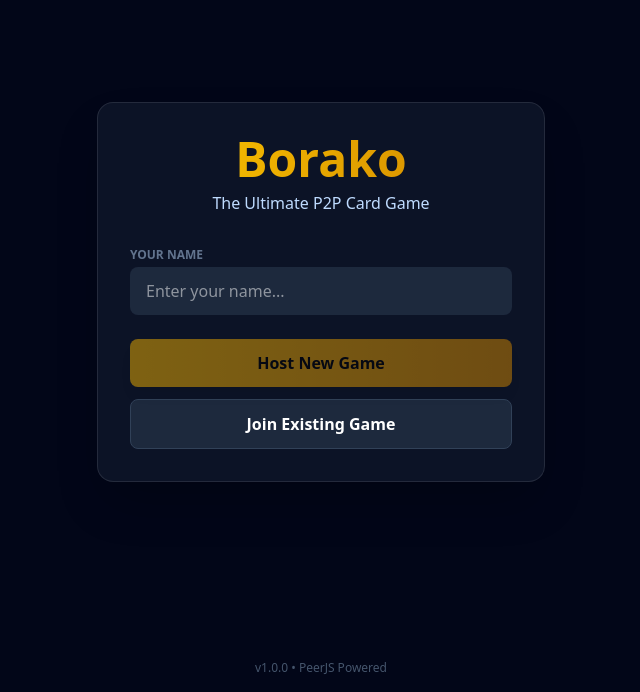
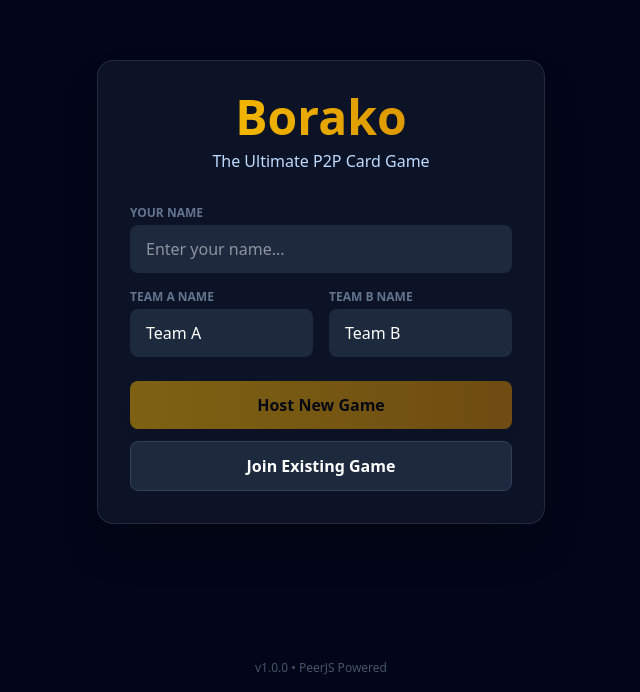
Before and after one commit to AmmarAlasad/borako, a React (Vite) app in the folder borako-app/: page / in a window 1280 px wide. Shown: the part 108-800 px from the top of the page, without its empty margins (319-959 px from the left). Built offline with nearby package versions, Linux system fonts and the light colour scheme.

Commit message:
teams names

```diff
--- a/borako-app/src/components/game/GameBoard.tsx
+++ b/borako-app/src/components/game/GameBoard.tsx
@@ -11,6 +11,8 @@ export function GameBoard() {
     const [selectedMeldId, setSelectedMeldId] = useState<string | null>(null);
 
     const [playerName, setPlayerName] = useState('');
+    const [teamAName, setTeamAName] = useState('Team A'); // New State
+    const [teamBName, setTeamBName] = useState('Team B'); // New State
     const [joinHostId, setJoinHostId] = useState('');
     const [view, setView] = useState<'WELCOME' | 'JOIN'>('WELCOME');
     const [isLoading, setIsLoading] = useState(false);
@@ -25,7 +27,7 @@ export function GameBoard() {
     const handleHost = async () => {
         setIsLoading(true);
         try {
-            await actions.initGame(playerName);
+            await actions.initGame(playerName, { A: teamAName, B: teamBName });
         } catch (e) {
             console.error(e);
             setIsLoading(false);
@@ -57,11 +59,11 @@ export function GameBoard() {
                     </h1>
                     <div className="flex justify-center gap-12 text-2xl font-mono mb-8">
                         <div className="flex flex-col items-center">
-                            <span className="text-blue-400 font-bold">Team A</span>
+                            <span className="text-blue-400 font-bold">{state.teams.A.name || 'Team A'}</span>
                             <span className="text-4xl">{teamAScore}</span>
                         </div>
                         <div className="flex flex-col items-center">
-                            <span className="text-red-400 font-bold">Team B</span>
+                            <span className="text-red-400 font-bold">{state.teams.B.name || 'Team B'}</span>
                             <span className="text-4xl">{teamBScore}</span>
                         </div>
                     </div>
@@ -95,7 +97,7 @@ export function GameBoard() {
                     <div className="grid grid-cols-2 gap-8 mb-8">
                         {/* Team A Stats */}
                         <div className="bg-slate-800/50 p-6 rounded-xl border border-blue-500/20">
-                            <h3 className="text-xl font-bold text-blue-400 mb-4 border-b border-blue-500/20 pb-2">TEAM A</h3>
+                            <h3 className="text-xl font-bold text-blue-400 mb-4 border-b border-blue-500/20 pb-2">{state.teams.A.name || 'TEAM A'}</h3>
                             <div className="flex justify-between items-end mb-2">
                                 <span className="text-slate-400">Round Score</span>
                                 <span className="text-2xl font-mono font-bold text-white">+{teamA.roundScore}</span>
@@ -109,7 +111,7 @@ export function GameBoard() {
 
                         {/* Team B Stats */}
                         <div className="bg-slate-800/50 p-6 rounded-xl border border-red-500/20">
-                            <h3 className="text-xl font-bold text-red-400 mb-4 border-b border-red-500/20 pb-2">TEAM B</h3>
+                            <h3 className="text-xl font-bold text-red-400 mb-4 border-b border-red-500/20 pb-2">{state.teams.B.name || 'TEAM B'}</h3>
                             <div className="flex justify-between items-end mb-2">
                                 <span className="text-slate-400">Round Score</span>
                                 <span className="text-2xl font-mono font-bold text-white">+{teamB.roundScore}</span>
@@ -162,6 +164,31 @@ export function GameBoard() {
                             />
                         </div>
 
+
+
+                        {view === 'WELCOME' && (
+                            <div className="grid grid-cols-2 gap-4">
+                                <div>
+                                    <label className="block text-xs uppercase text-slate-500 font-bold mb-1">Team A Name</label>
+                                    <input
+                                        className="w-full bg-slate-800 border-slate-700 rounded-lg px-4 py-3 text-white focus:ring-2 focus:ring-blue-500 outline-none transition-all"
+                                        placeholder="Team A"
+                                        value={teamAName}
+                                        onChange={e => setTeamAName(e.target.value)}
+                                    />
+                                </div>
+                                <div>
+                                    <label className="block text-xs uppercase text-slate-500 font-bold mb-1">Team B Name</label>
+                                    <input
+                                        className="w-full bg-slate-800 border-slate-700 rounded-lg px-4 py-3 text-white focus:ring-2 focus:ring-red-500 outline-none transition-all"
+                                        placeholder="Team B"
+                                        value={teamBName}
+                                        onChange={e => setTeamBName(e.target.value)}
+                                    />
+                                </div>
+                            </div>
+                        )}
+
                         {view === 'WELCOME' ? (
                             <div className="flex flex-col gap-3 pt-2">
                                 <button
@@ -213,7 +240,7 @@ export function GameBoard() {
                     </div>
                 </div>
                 <div className="text-xs text-slate-600 absolute bottom-4">v1.0.0 • PeerJS Powered</div>
-            </div>
+            </div >
         );
     }
 
@@ -270,7 +297,21 @@ export function GameBoard() {
                                                 {player.name[0]?.toUpperCase()}
                                             </div>
                                             <div className="font-bold text-lg">{player.name}</div>
-                                            <div className="text-xs text-green-400">{player.isHost ? 'HOST' : 'READY'}</div>
+                                            <div className="flex gap-2 items-center mt-1">
+                                                <div className={`px-2 py-0.5 rounded textxs font-bold ${player.teamId === 'A' ? 'bg-blue-500/20 text-blue-300' : 'bg-red-500/20 text-red-300'}`}>
+                                                    {state.teams[player.teamId]?.name || `Team ${player.teamId}`}
+                                                </div>
+                                                {isHost && (
+                                                    <button
+                                                        onClick={() => actions.switchTeam(player.id)}
+                                                        className="text-xs bg-white/10 hover:bg-white/20 p-1 rounded"
+                                                        title="Switch Team"
+                                                    >
+                                                        ⇄
+                                                    </button>
+                                                )}
+                                            </div>
+                                            <div className="text-xs text-green-400 mt-1">{player.isHost ? 'HOST' : 'READY'}</div>
                                         </>
                                     ) : (
                                         <div className="text-slate-600">Empty Slot</div>
@@ -430,13 +471,13 @@ export function GameBoard() {
                     <div className="absolute top-0 right-0 bg-black/60 px-6 py-3 rounded-xl border border-white/20 backdrop-blur-md shadow-xl">
                         <div className="flex gap-8 text-base font-black tracking-wider">
                             <div className="text-blue-400 flex flex-col items-center leading-none">
-                                <span>TEAM A</span>
+                                <span>{state.teams.A.name || 'TEAM A'}</span>
                                 <span className="text-2xl text-white">{state.teams.A.totalScore}</span>
                                 <span className="text-[10px] text-white/50">+{state.teams.A.roundScore}</span>
                             </div>
                             <div className="w-px bg-white/20"></div>
                             <div className="text-red-400 flex flex-col items-center leading-none">
-                                <span>TEAM B</span>
+                                <span>{state.teams.B.name || 'TEAM B'}</span>
                                 <span className="text-2xl text-white">{state.teams.B.totalScore}</span>
                                 <span className="text-[10px] text-white/50">+{state.teams.B.roundScore}</span>
                             </div>
@@ -478,7 +519,7 @@ export function GameBoard() {
                     {/* CENTER LEFT: My/Left Team Melds */}
                     <div className="bg-black/20 rounded-l-2xl border-r border-white/20 p-4 relative flex flex-col">
                         <div className={`text-xs font-black ${leftTeamId === 'A' ? 'text-blue-400' : 'text-red-400'} opacity-80 tracking-[0.2em] uppercase mb-2`}>
-                            Team {leftTeamId} Melds {leftTeamId === myTeamId ? '(YOU)' : ''}
+                            {leftTeamId === 'A' ? (state.teams.A.name || 'Team A') : (state.teams.B.name || 'Team B')} Melds {leftTeamId === myTeamId ? '(YOU)' : ''}
                         </div>
                         <div className="flex-1 flex flex-wrap content-start gap-2 overflow-visible">
                             {(leftTeam?.melds || []).map(meld => (
@@ -505,7 +546,7 @@ export function GameBoard() {
                     {/* CENTER RIGHT: Enemy/Right Team Melds */}
                     <div className="bg-black/20 rounded-r-2xl border-l border-white/20 p-4 relative flex flex-col pl-6">
                         <div className={`text-xs font-black ${rightTeamId === 'A' ? 'text-blue-400' : 'text-red-400'} opacity-80 tracking-[0.2em] uppercase mb-2 text-right`}>
-                            Team {rightTeamId} Melds {rightTeamId !== myTeamId ? '(ENEMY)' : ''}
+                            {rightTeamId === 'A' ? (state.teams.A.name || 'Team A') : (state.teams.B.name || 'Team B')} Melds {rightTeamId !== myTeamId ? '(ENEMY)' : ''}
                         </div>
                         <div className="flex-1 flex flex-wrap content-start gap-2 justify-end overflow-visible">
                             {(rightTeam?.melds || []).map(meld => (
--- a/borako-app/src/engine/reducer.ts
+++ b/borako-app/src/engine/reducer.ts
@@ -6,7 +6,7 @@ import { calculateTeamRoundScore } from './scoring';
 import { v4 as uuidv4 } from 'uuid';
 
 export type GameAction =
-    | { type: 'INIT_GAME'; payload: { hostName: string; playerId: string } }
+    | { type: 'INIT_GAME'; payload: { hostName: string; playerId: string; teamAName?: string; teamBName?: string } }
     | { type: 'JOIN_GAME'; payload: { playerId: string; name: string } }
     | { type: 'START_GAME' }
     | { type: 'DRAW_CARD'; payload: { playerId: string } }
@@ -16,6 +16,7 @@ export type GameAction =
     | { type: 'DISCARD_CARD'; payload: { playerId: string; cardId: string } }
     | { type: 'REORDER_HAND'; payload: { playerId: string; newOrder: Card[] } }
     | { type: 'KICK_PLAYER'; payload: { playerId: string } }
+    | { type: 'SWITCH_TEAM'; payload: { playerId: string } }
     | { type: 'NEXT_ROUND' }
     | { type: 'RESET_GAME' }
     | { type: 'SYNC_STATE'; payload: GameState };
@@ -70,7 +71,11 @@ export function gameReducer(state: GameState, action: GameAction): GameState {
                     hand: [],
                     teamId: 'A', // Host is Team A
                     isHost: true
-                }]
+                }],
+                teams: {
+                    A: { ...INITIAL_STATE.teams.A, name: action.payload.teamAName || 'Team A' },
+                    B: { ...INITIAL_STATE.teams.B, name: action.payload.teamBName || 'Team B' }
+                }
             };
         }
 
@@ -100,15 +105,29 @@ export function gameReducer(state: GameState, action: GameAction): GameState {
             // Filter out the kicked player
             const newPlayers = state.players.filter(p => p.id !== action.payload.playerId);
 
-            // Reassign teams to ensure ABAB balance
-            const balancedPlayers = newPlayers.map((p, index) => ({
-                ...p,
-                teamId: (index % 2 === 0 ? 'A' : 'B') as 'A' | 'B'
-            }));
+            // Reassign teams to ensure ABAB balance - NO, let's keep manual teams now?
+            // Actually user wants manual, so maybe we SHOULD NOT auto-balance on kick anymore?
+            // Or maybe keep auto-balance for new joins but manual overrides?
+            // For now, let's just remove the player. Auto-balance happens on Join.
 
             return {
                 ...state,
-                players: balancedPlayers
+                players: newPlayers
+            };
+        }
+
+        case 'SWITCH_TEAM': {
+            if (state.phase !== 'LOBBY') return state;
+            const player = state.players.find(p => p.id === action.payload.playerId);
+            if (!player) return state;
+
+            return {
+                ...state,
+                players: state.players.map(p =>
+                    p.id === player.id
+                        ? { ...p, teamId: p.teamId === 'A' ? 'B' : 'A' }
+                        : p
+                )
             };
         }
 
--- a/borako-app/src/engine/types.ts
+++ b/borako-app/src/engine/types.ts
@@ -32,6 +32,7 @@ export interface Player {
 
 export interface Team {
     id: 'A' | 'B';
+    name?: string; // Custom Team Name
     melds: Meld[];
     mourPile: Card[];
     hasTakenMour: boolean;
```
Also changed, not shown: borako-app/src/hooks/useGame.ts (+13 -2 lines).
